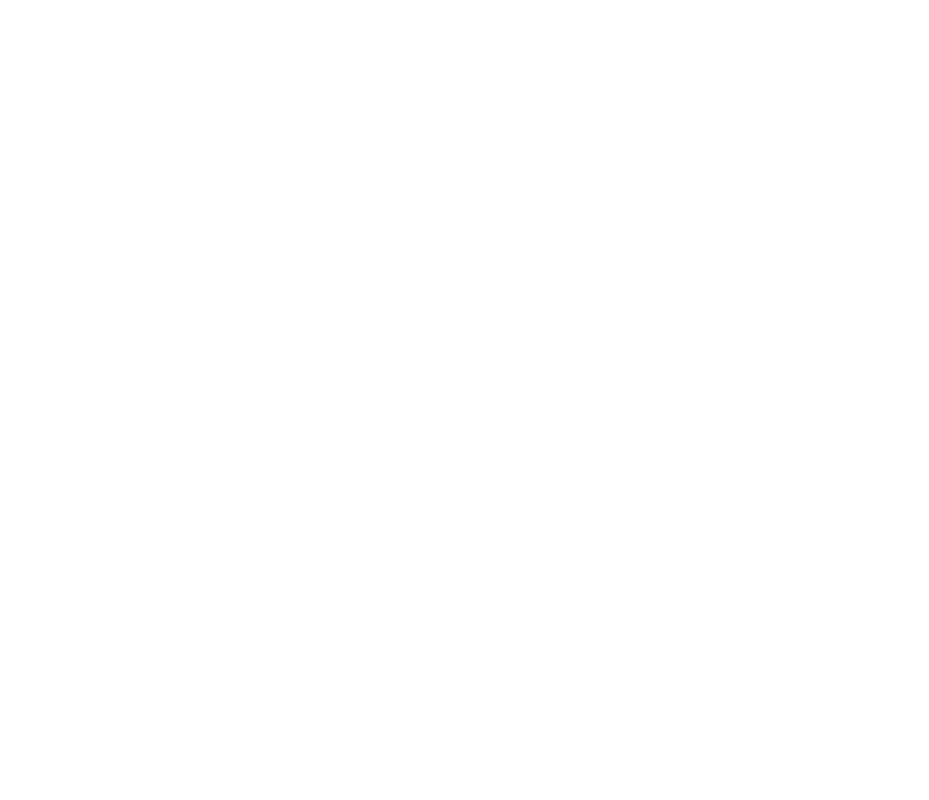
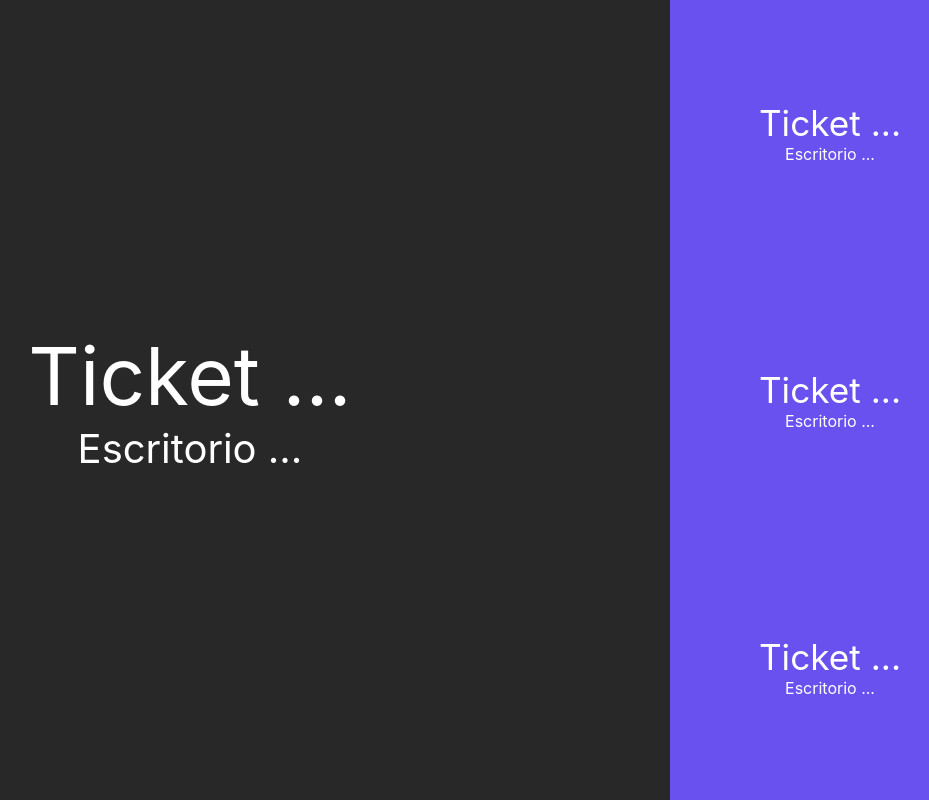
Before and after one commit to gkitas10/colas-front, a React (Create React App) app: page /public-screen in a window 1280 px wide. Shown: the whole page, without its empty margins (290-1219 px from the left). Built offline with nearby package versions, Linux system fonts and the light colour scheme; no server answers.

Commit message:
Add styles to PublicScreen, add css module
Creates 2 containers, one for lasticket and one for secondary tickets
Lasticket container occupies a larger % of the PublicScreen
Sidecontainer has flex direction column

```diff
--- a/src/components/PublicScreen.js
+++ b/src/components/PublicScreen.js
@@ -1,5 +1,5 @@
 import React, { useState, useEffect } from 'react';
-import '../styles/PublicScreen.css';
+import styles from '../styles/PublicScreen.module.css';
 import socket from '../Socket';
 
 const PublicScreen = () => {
@@ -25,25 +25,25 @@
     }, [])
 
   return (
-    <div className='public-screen'>
-        <div className="main-cont">
-            <div className="current-ticket">
-                <div className="computer"></div>
-                <div className="ticket-number">{ status.last4.length > 0 ? status.last4[0]?.number : null}</div>
+    <div className={styles.main}>
+        <div className={styles.lastticket_cont}>
+            <div className={styles.lastticket}>
+                <div className={styles.lastticket_number}> Ticket { status.last4.length > 0 ? status.last4[0]?.number : '...'}</div>
+                <div className={styles.lastticket_computer}>Escritorio { status.last4.length > 0 ? status.last4[0]?.computer : '...'}</div>
             </div>
         </div>
-        <div className="side-cont">
-            <div className="next-ticket">
-                <div className="computer"></div>
-                <div className="ticket-number">{ status.last4.length > 0 ? status.last4[1]?.number : null}</div>
+        <div className={styles.sidecontainer}>
+            <div className={styles.secondary_ticket}>
+                <div className={styles.secondary_number}> Ticket { status.last4.length > 1 ? status.last4[1]?.number : '...'}</div>
+                <div className={styles.secondary_computer}>Escritorio { status.last4.length > 1 ? status.last4[1]?.computer : '...'}</div>
             </div>
-            <div className="next-ticket">
-                <div className="computer"></div>
-                <div className="ticket-number">{ status.last4.length > 0 ? status.last4[2]?.number : null}</div>
+            <div className={styles.secondary_ticket}>
+                <div className={styles.secondary_number}> Ticket { status.last4.length > 2 ? status.last4[2]?.number : '...'}</div>
+                <div className={styles.secondary_computer}>Escritorio { status.last4.length > 2 ? status.last4[2]?.computer : '...'}</div>
             </div>
-            <div className="next-ticket">
-                <div className="computer"></div>
-                <div className="ticket-number">{ status.last4.length > 0 ? status.last4[3]?.number : null}</div>
+            <div className={styles.secondary_ticket}>
+                <div className={styles.secondary_number}> Ticket { status.last4.length > 3 ? status.last4[3]?.number : '...'}</div>
+                <div className={styles.secondary_computer}>Escritorio { status.last4.length > 3 ? status.last4[3]?.computer : '...'}</div>
             </div>
         </div>
     </div>
--- /dev/null
+++ b/src/styles/PublicScreen.module.css
@@ -0,0 +1,51 @@
+.main {
+    color: white;
+    display: flex;
+    width: 100%;
+    height: 100vh;
+}
+
+.lastticket_cont {
+    width: 75%;
+    display: flex;
+    background-color: rgb(40,40,40);
+    justify-content: center;
+    align-items: center;
+}
+
+.sidecontainer {
+    flex-grow: 1;
+    flex-direction: column;
+    justify-content: space-around;
+}
+
+.lastticket {
+    display: flex;
+    flex-direction: column;
+    align-items: center;
+}
+
+.lastticket_number {
+    font-size: 5rem;
+}
+
+.lastticket_computer {
+    font-size: 2.5rem;
+}
+
+.secondary_ticket {
+    background-color: #6951F0;
+    height: 33.33333%;
+    display: flex;
+    flex-direction: column;
+    justify-content: center;
+    align-items: center;
+}
+
+.secondary_number {
+    font-size: 2.2rem
+}
+
+/* .secondary_computer {
+    font-size: ;
+} */
```
